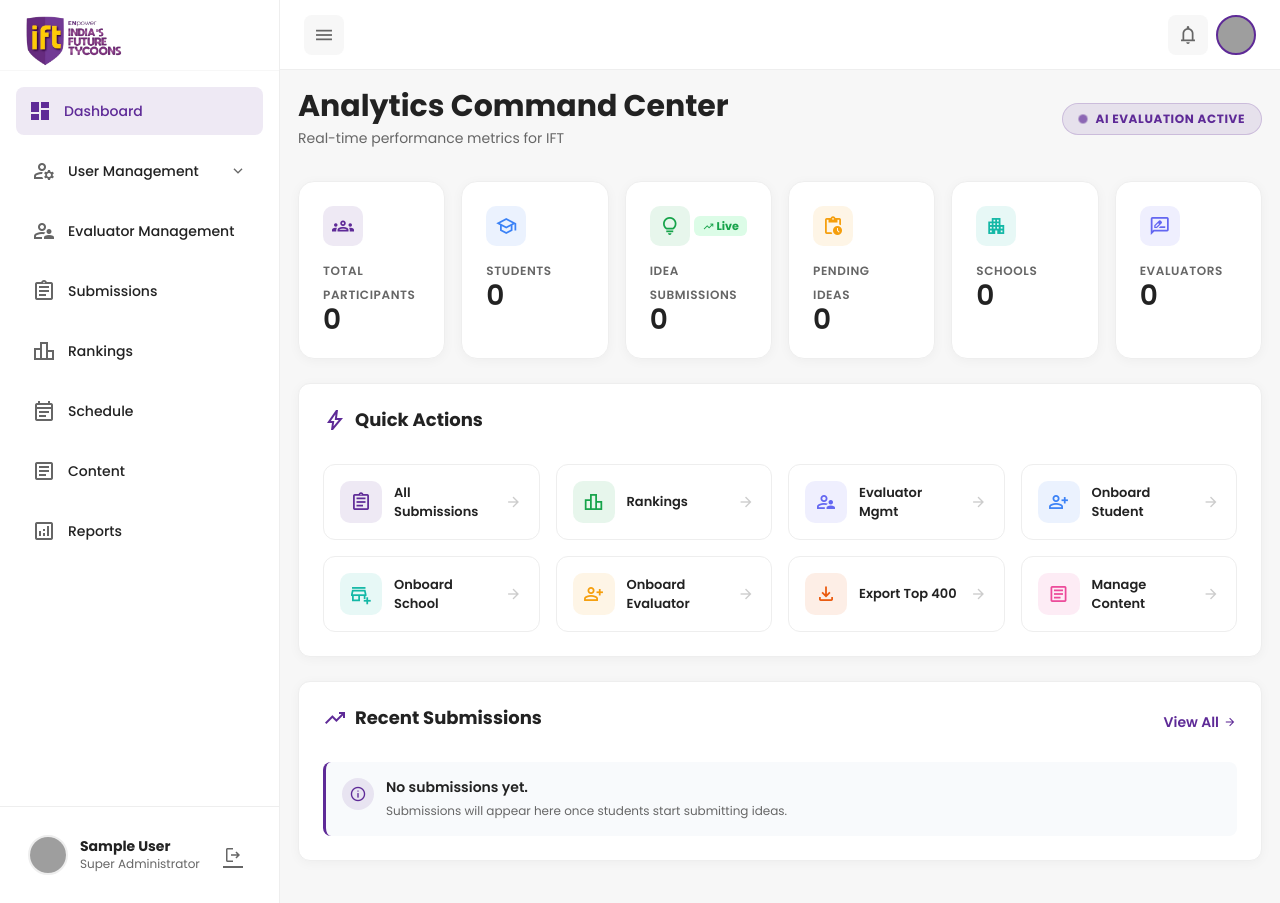
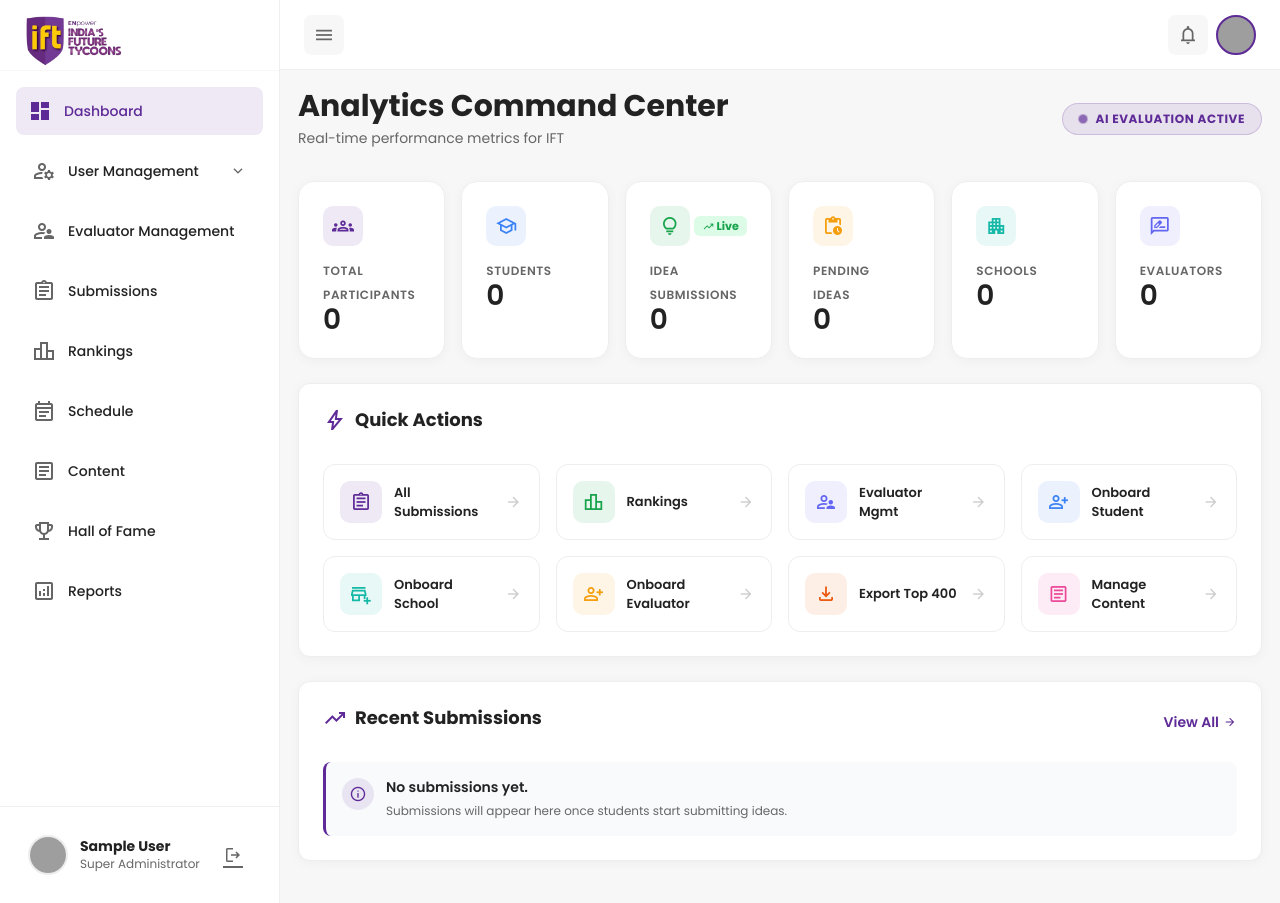
Before and after one commit to techinfinitydevelopers/IFT, a Django app: page /super-admin/ in a window 1280 px wide. Run offline with Django 5.2, Linux system fonts and the light colour scheme; the visitor is signed in with stand-in values (Sample User, id 1); data that the repository does not hold is empty; grey boxes are pictures that could not be loaded.

Commit message:
Add Hall of Fame link to all admin sidebar templates
Co-Authored-By: Claude Opus 4.6 (1M context) <noreply@anthropic.com>

```diff
--- a/templates/admins/admin_dashboard.html
+++ b/templates/admins/admin_dashboard.html
@@ -363,6 +363,11 @@
                 <span class="nav-text">Content</span>
             </a>
 
+            <a class="nav-item" href="{% url 'admins:halloffame_list' %}">
+                <span class="material-symbols-outlined">emoji_events</span>
+                <span class="nav-text">Hall of Fame</span>
+            </a>
+
             <a class="nav-item" href="{% url 'admins:reports' %}">
                 <span class="material-symbols-outlined">analytics</span>
                 <span class="nav-text">Reports</span>
--- a/templates/admins/all_submissions_v3.html
+++ b/templates/admins/all_submissions_v3.html
@@ -480,6 +480,11 @@
             <a class="nav-item" href="{% url 'admins:content_list' %}">
                 <span class="material-symbols-outlined">article</span>
                 <span class="nav-text">Content</span>
+            </a>
+
+            <a class="nav-item" href="{% url 'admins:halloffame_list' %}">
+                <span class="material-symbols-outlined">emoji_events</span>
+                <span class="nav-text">Hall of Fame</span>
             </a>
 
             <a class="nav-item" href="{% url 'admins:reports' %}">
--- a/templates/admins/content/content_create.html
+++ b/templates/admins/content/content_create.html
@@ -574,6 +574,11 @@
                 <span class="nav-text">Content</span>
             </a>
 
+            <a class="nav-item" href="{% url 'admins:halloffame_list' %}">
+                <span class="material-symbols-outlined">emoji_events</span>
+                <span class="nav-text">Hall of Fame</span>
+            </a>
+
             <a class="nav-item" href="{% url 'admins:reports' %}">
                 <span class="material-symbols-outlined">analytics</span>
                 <span class="nav-text">Reports</span>
--- a/templates/admins/content/content_edit.html
+++ b/templates/admins/content/content_edit.html
@@ -567,6 +567,11 @@
                 <span class="nav-text">Content</span>
             </a>
 
+            <a class="nav-item" href="{% url 'admins:halloffame_list' %}">
+                <span class="material-symbols-outlined">emoji_events</span>
+                <span class="nav-text">Hall of Fame</span>
+            </a>
+
             <a class="nav-item" href="{% url 'admins:reports' %}">
                 <span class="material-symbols-outlined">analytics</span>
                 <span class="nav-text">Reports</span>
--- a/templates/admins/content/content_list.html
+++ b/templates/admins/content/content_list.html
@@ -688,6 +688,11 @@
                 <span class="nav-text">Content</span>
             </a>
 
+            <a class="nav-item" href="{% url 'admins:halloffame_list' %}">
+                <span class="material-symbols-outlined">emoji_events</span>
+                <span class="nav-text">Hall of Fame</span>
+            </a>
+
             <a class="nav-item" href="{% url 'admins:reports' %}">
                 <span class="material-symbols-outlined">analytics</span>
                 <span class="nav-text">Reports</span>
--- a/templates/admins/evaluator_management.html
+++ b/templates/admins/evaluator_management.html
@@ -420,6 +420,11 @@
             <a class="nav-item" href="{% url 'admins:content_list' %}">
                 <span class="material-symbols-outlined">article</span>
                 <span class="nav-text">Content</span>
+            </a>
+
+            <a class="nav-item" href="{% url 'admins:halloffame_list' %}">
+                <span class="material-symbols-outlined">emoji_events</span>
+                <span class="nav-text">Hall of Fame</span>
             </a>
 
             <a class="nav-item" href="{% url 'admins:reports' %}">
--- a/templates/admins/rankings_v3.html
+++ b/templates/admins/rankings_v3.html
@@ -626,6 +626,11 @@
                 <span class="nav-text">Content</span>
             </a>
 
+            <a class="nav-item" href="{% url 'admins:halloffame_list' %}">
+                <span class="material-symbols-outlined">emoji_events</span>
+                <span class="nav-text">Hall of Fame</span>
+            </a>
+
             <a class="nav-item" href="{% url 'admins:reports' %}">
                 <span class="material-symbols-outlined">analytics</span>
                 <span class="nav-text">Reports</span>
--- a/templates/admins/reports.html
+++ b/templates/admins/reports.html
@@ -627,6 +627,11 @@
                 <a class="nav-item" href="{% url 'admins:content_list' %}">
                     <span class="material-symbols-outlined">article</span>
                     <span class="nav-text">Content</span>
+                </a>
+
+                <a class="nav-item" href="{% url 'admins:halloffame_list' %}">
+                    <span class="material-symbols-outlined">emoji_events</span>
+                    <span class="nav-text">Hall of Fame</span>
                 </a>
 
                 <a class="nav-item nav-item-active" href="{% url 'admins:reports' %}">
--- a/templates/admins/schedule.html
+++ b/templates/admins/schedule.html
@@ -365,6 +365,11 @@
             <a class="nav-item" href="{% url 'admins:content_list' %}">
                 <span class="material-symbols-outlined">article</span>
                 <span class="nav-text">Content</span>
+            </a>
+
+            <a class="nav-item" href="{% url 'admins:halloffame_list' %}">
+                <span class="material-symbols-outlined">emoji_events</span>
+                <span class="nav-text">Hall of Fame</span>
             </a>
 
             <a class="nav-item" href="{% url 'admins:reports' %}">
--- a/templates/admins/submission_detail_v3.html
+++ b/templates/admins/submission_detail_v3.html
@@ -550,6 +550,11 @@
             <a class="nav-item" href="{% url 'admins:content_list' %}">
                 <span class="material-symbols-outlined">article</span>
                 <span class="nav-text">Content</span>
+            </a>
+
+            <a class="nav-item" href="{% url 'admins:halloffame_list' %}">
+                <span class="material-symbols-outlined">emoji_events</span>
+                <span class="nav-text">Hall of Fame</span>
             </a>
 
             <a class="nav-item" href="{% url 'admins:reports' %}">
--- a/templates/admins/user_management/edit_evaluator.html
+++ b/templates/admins/user_management/edit_evaluator.html
@@ -728,6 +728,11 @@
                 <span class="nav-text">Content</span>
             </a>
 
+            <a class="nav-item" href="{% url 'admins:halloffame_list' %}">
+                <span class="material-symbols-outlined">emoji_events</span>
+                <span class="nav-text">Hall of Fame</span>
+            </a>
+
             <a class="nav-item" href="{% url 'admins:reports' %}">
                 <span class="material-symbols-outlined">analytics</span>
                 <span class="nav-text">Reports</span>
--- a/templates/admins/user_management/edit_school.html
+++ b/templates/admins/user_management/edit_school.html
@@ -307,6 +307,11 @@
             <a class="nav-item" href="{% url 'admins:content_list' %}">
                 <span class="material-symbols-outlined">article</span>
                 <span class="nav-text">Content</span>
+            </a>
+
+            <a class="nav-item" href="{% url 'admins:halloffame_list' %}">
+                <span class="material-symbols-outlined">emoji_events</span>
+                <span class="nav-text">Hall of Fame</span>
             </a>
 
             <a class="nav-item" href="{% url 'admins:reports' %}">
--- a/templates/admins/user_management/evaluators_list.html
+++ b/templates/admins/user_management/evaluators_list.html
@@ -479,6 +479,11 @@
             <a class="nav-item" href="{% url 'admins:content_list' %}">
                 <span class="material-symbols-outlined">article</span>
                 <span class="nav-text">Content</span>
+            </a>
+
+            <a class="nav-item" href="{% url 'admins:halloffame_list' %}">
+                <span class="material-symbols-outlined">emoji_events</span>
+                <span class="nav-text">Hall of Fame</span>
             </a>
 
             <a class="nav-item" href="{% url 'admins:reports' %}">
--- a/templates/admins/user_management/onboard_evaluator.html
+++ b/templates/admins/user_management/onboard_evaluator.html
@@ -728,6 +728,11 @@
                 <span class="nav-text">Content</span>
             </a>
 
+            <a class="nav-item" href="{% url 'admins:halloffame_list' %}">
+                <span class="material-symbols-outlined">emoji_events</span>
+                <span class="nav-text">Hall of Fame</span>
+            </a>
+
             <a class="nav-item" href="{% url 'admins:reports' %}">
                 <span class="material-symbols-outlined">analytics</span>
                 <span class="nav-text">Reports</span>
--- a/templates/admins/user_management/onboard_school.html
+++ b/templates/admins/user_management/onboard_school.html
@@ -316,6 +316,11 @@
             <a class="nav-item" href="{% url 'admins:content_list' %}">
                 <span class="material-symbols-outlined">article</span>
                 <span class="nav-text">Content</span>
+            </a>
+
+            <a class="nav-item" href="{% url 'admins:halloffame_list' %}">
+                <span class="material-symbols-outlined">emoji_events</span>
+                <span class="nav-text">Hall of Fame</span>
             </a>
 
             <a class="nav-item" href="{% url 'admins:reports' %}">
--- a/templates/admins/user_management/onboard_student.html
+++ b/templates/admins/user_management/onboard_student.html
@@ -480,6 +480,11 @@
             <a class="nav-item" href="{% url 'admins:content_list' %}">
                 <span class="material-symbols-outlined">article</span>
                 <span class="nav-text">Content</span>
+            </a>
+
+            <a class="nav-item" href="{% url 'admins:halloffame_list' %}">
+                <span class="material-symbols-outlined">emoji_events</span>
+                <span class="nav-text">Hall of Fame</span>
             </a>
 
             <a class="nav-item" href="{% url 'admins:reports' %}">
--- a/templates/admins/user_management/schools_list.html
+++ b/templates/admins/user_management/schools_list.html
@@ -478,6 +478,11 @@
             <a class="nav-item" href="{% url 'admins:content_list' %}">
                 <span class="material-symbols-outlined">article</span>
                 <span class="nav-text">Content</span>
+            </a>
+
+            <a class="nav-item" href="{% url 'admins:halloffame_list' %}">
+                <span class="material-symbols-outlined">emoji_events</span>
+                <span class="nav-text">Hall of Fame</span>
             </a>
 
             <a class="nav-item" href="{% url 'admins:reports' %}">
--- a/templates/admins/user_management/students_list.html
+++ b/templates/admins/user_management/students_list.html
@@ -522,6 +522,11 @@
             <a class="nav-item" href="{% url 'admins:content_list' %}">
                 <span class="material-symbols-outlined">article</span>
                 <span class="nav-text">Content</span>
+            </a>
+
+            <a class="nav-item" href="{% url 'admins:halloffame_list' %}">
+                <span class="material-symbols-outlined">emoji_events</span>
+                <span class="nav-text">Hall of Fame</span>
             </a>
 
             <a class="nav-item" href="{% url 'admins:reports' %}">
```
